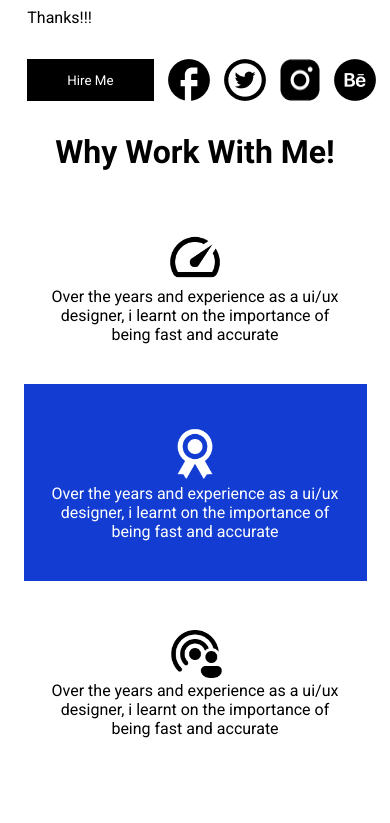
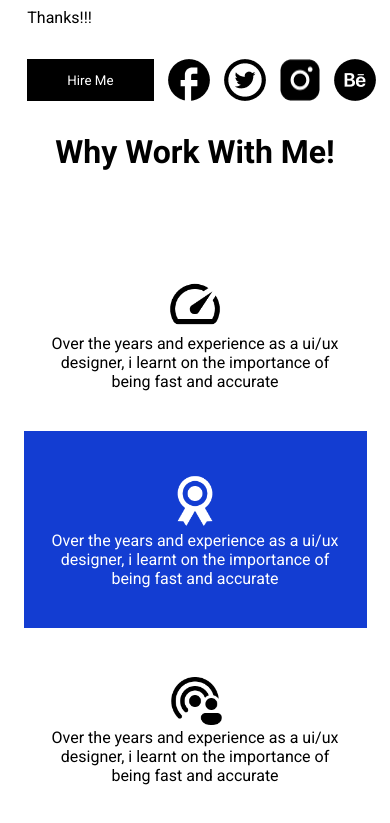
Before and after one commit to oyindamoladekeye/Clinton-s-Portfolio, a React (Vite) app: page / in a window 390 px wide. Shown: the part 851-1674 px from the top of the page. Before the commit the page ends 1629 px from the top, so only its background shows below. Built offline with nearby package versions, Linux system fonts and the light colour scheme.

Commit message:
why work with me update

```diff
--- a/src/styles/home.css
+++ b/src/styles/home.css
@@ -214,6 +214,5 @@ footer{
     }
     .why{
         padding-top: 2rem;
-        padding-bottom: 1rem;
     }
 }
```
